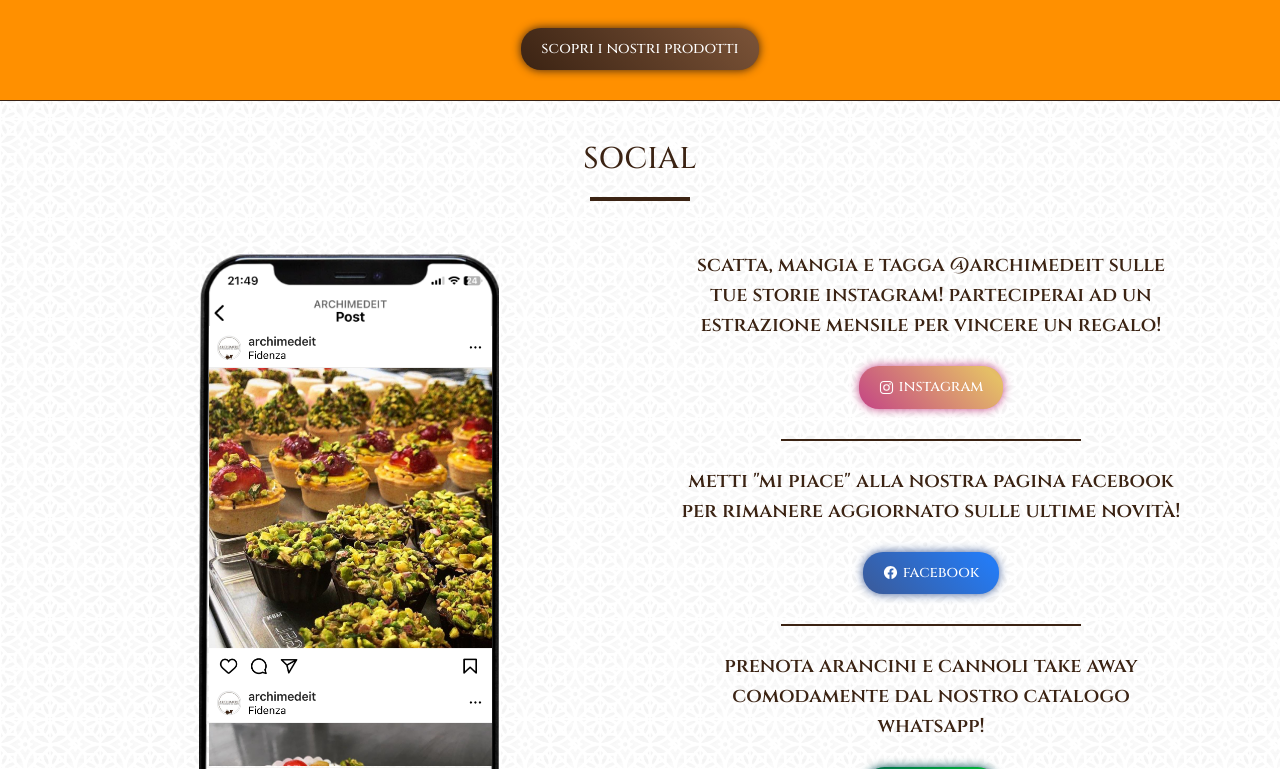
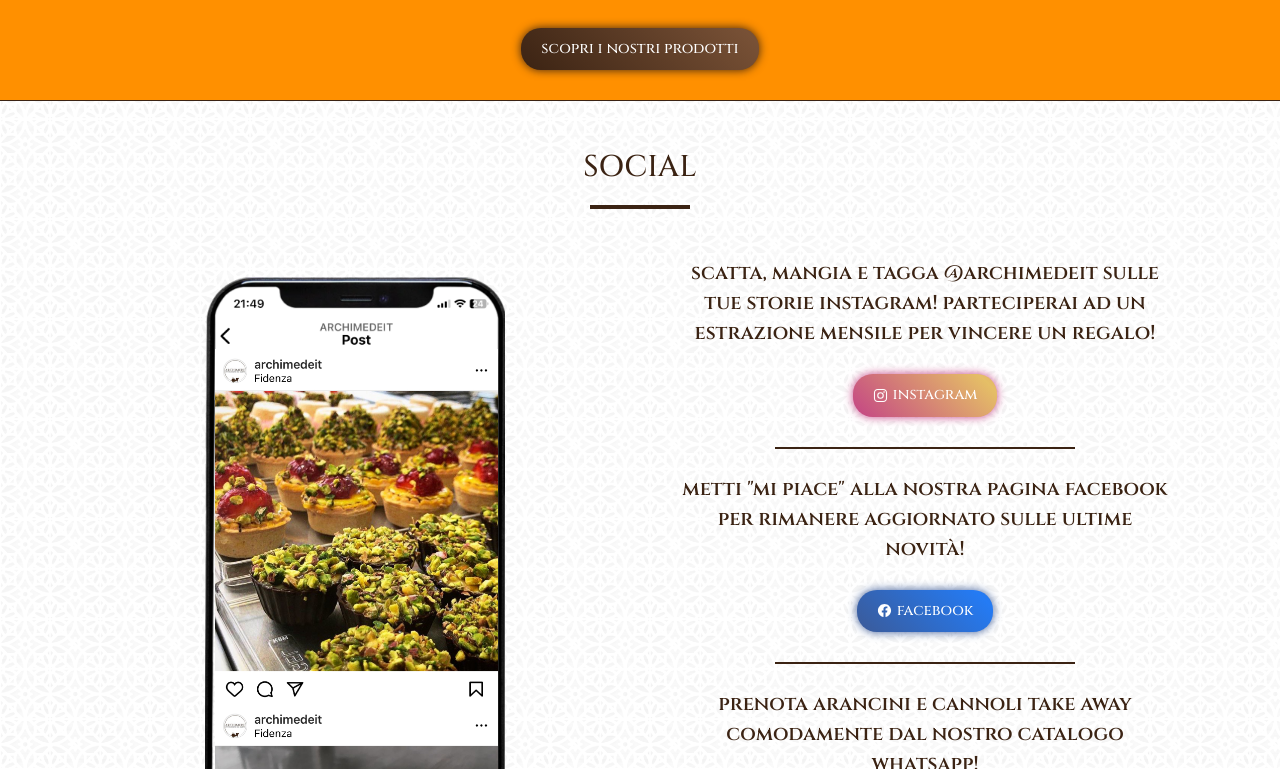
Before and after one commit to DomLicciardello/Archimede---L-Evoluzione-del-Gusto, a React (Create React App) app in the folder frontend/: page / in a window 1280 px wide. Shown: the part 1631-2400 px from the top of the page. Built offline with nearby package versions, Linux system fonts and the light colour scheme.

Commit message:
correzioni

```diff
--- a/frontend/src/components/home/SiteHomeInstagram.jsx
+++ b/frontend/src/components/home/SiteHomeInstagram.jsx
@@ -14,7 +14,7 @@
 
   return (
   <>
-    <Container className='home_instagram_style'>
+    <Container className='home_instagram_style py-5'>
       <Row>
         <Col md={12}>
         <h2>SOCIAL</h2>
--- a/frontend/src/components/home/style.css
+++ b/frontend/src/components/home/style.css
@@ -154,7 +154,6 @@
     color: #3B2313;
     display: flex;
     flex-direction: column;
-    padding: 40px 0px 40px 0px;
 }
 
 .insta_scroll {
```
